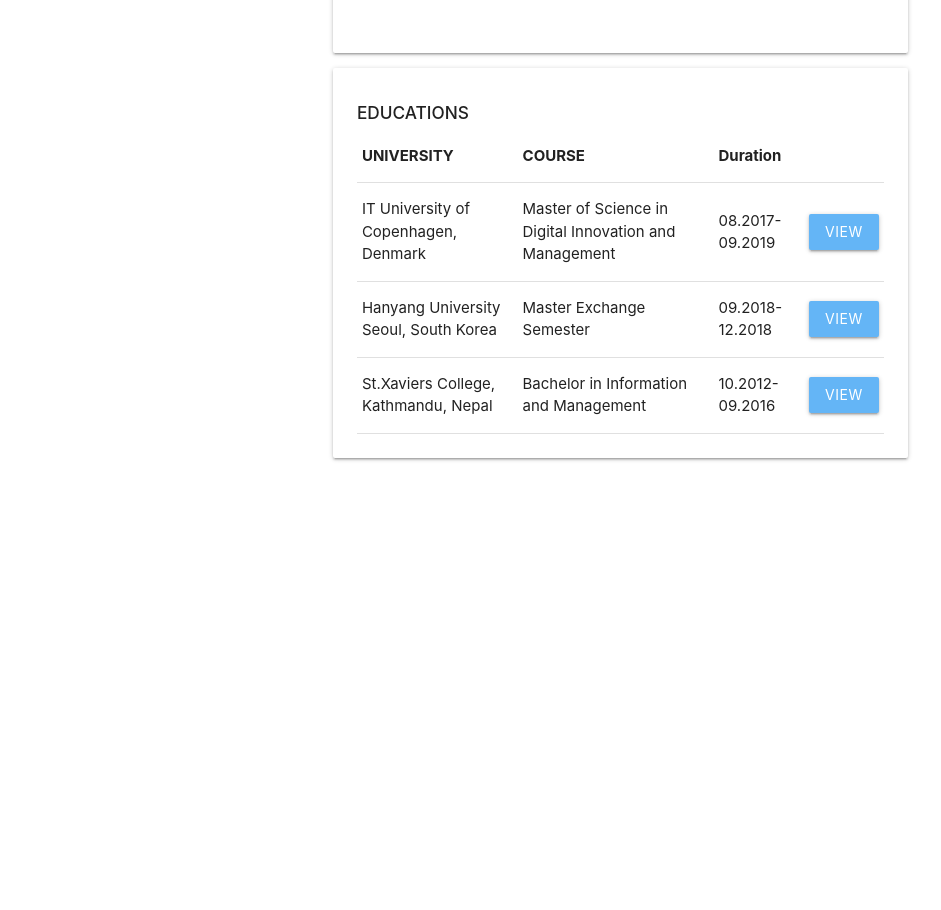
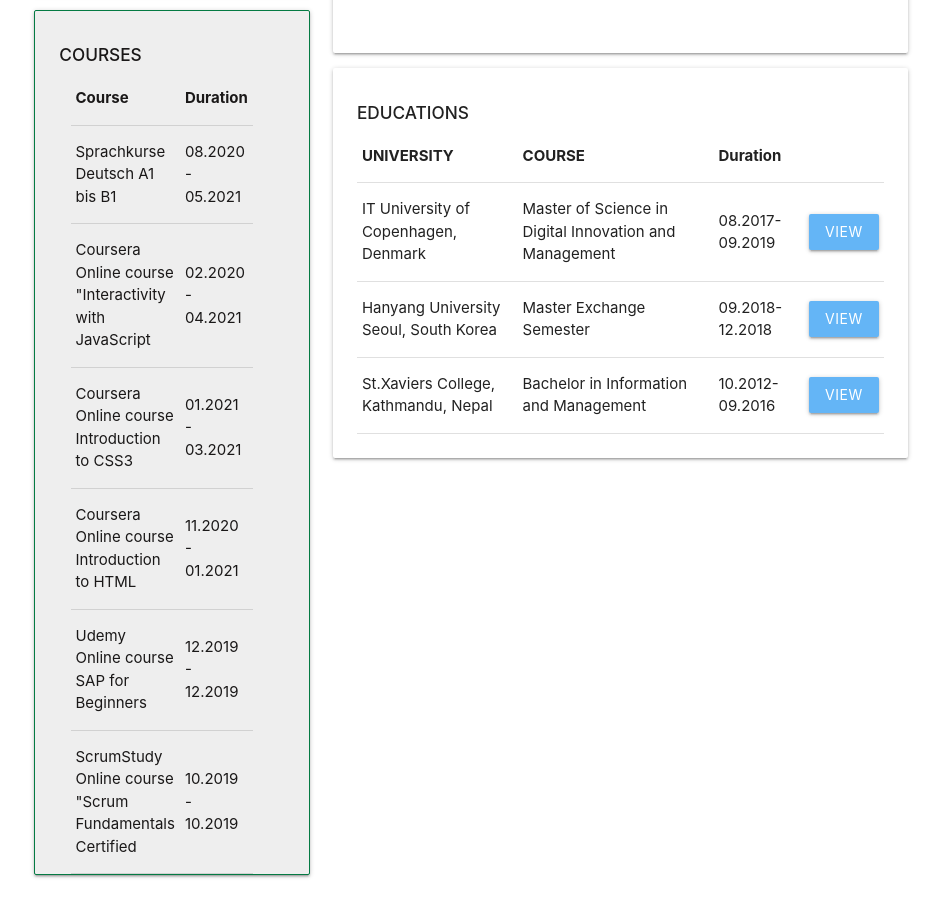
Before and after one commit to Shubhechchha/cv, a React (Create React App) app: page / in a window 1280 px wide. Shown: the part 1060-1970 px from the top of the page, without its empty margins (169-1110 px from the left). Before the commit the page ends 1553 px from the top, so only its background shows below. Built offline with nearby package versions, Linux system fonts and the light colour scheme.

Commit message:
addition of courses

```diff
--- /dev/null
+++ b/src/components/Courses.js
@@ -0,0 +1,93 @@
+import React from 'react';
+
+
+const Courses = () => {
+
+    const CourseList = [
+
+        {
+            id: 1,
+            course :'Sprachkurse Deutsch A1 bis B1',
+            duration :'08.2020 - 05.2021'
+          },
+
+        {
+          id: 2,
+          course :'Coursera Online course "Interactivity with JavaScript',
+          duration :'02.2020 - 04.2021'
+        },
+
+        {
+            id: 3,
+            course :'Coursera Online course Introduction to CSS3',
+            duration :'01.2021 - 03.2021'
+          },
+
+          {
+            id: 4,
+            course :'Coursera Online course Introduction to HTML',
+            duration :'11.2020 - 01.2021'
+          },
+
+          {
+            id: 5,
+            course :'Udemy Online course SAP for Beginners',
+            duration :'12.2019 - 12.2019'
+          },
+
+          {
+            id: 6,
+            course :'ScrumStudy Online course "Scrum Fundamentals Certified',
+            duration :'10.2019 - 10.2019'
+          },
+
+    ]
+
+    return (
+
+    <div>
+        <div className='card grey lighten-3'>
+                <div className='card-content'>
+                    <p>Migrated to Deutschland
+                        (10.2019-07.2020)
+                     </p>
+                </div>
+            </div>
+
+            <div className='card card-custom grey lighten-3' style={{height: '100%', overflow: 'auto'}}>
+            <div className='card-content'>
+            <h6 className='mt-bottom'>
+            <strong>
+                    COURSES
+                </strong>
+            </h6>
+            <div className='col s12 m8 l9'>
+            <table className='highlight'>
+            	    <thead>
+                        <tr>
+                            <th>Course</th>
+                            <th>Duration</th>
+                        </tr>
+                    </thead>
+                    <tbody>
+                    {CourseList.map((c) =>
+                        <React.Fragment key={c.id}>
+                        <tr>
+                         <td>{c.course}</td>
+                         <td>{c.duration}</td>
+                        </tr>
+                    </React.Fragment>
+                     )}
+            </tbody>
+            </table>
+            </div>
+            </div>
+            </div>
+
+
+
+    </div>
+  )
+}
+
+export default Courses
--- a/src/components/Home.js
+++ b/src/components/Home.js
@@ -5,6 +5,7 @@ import Experience from './Experience';
 import Education from './Education';
 import About from './About';
 import Contact from './Contact';
+import Courses from './Courses';
 
 const Home = () => {
   return (
@@ -15,6 +16,7 @@ const Home = () => {
                     <Profile/>
                     <Contact />
                     <Skills/>
+                    <Courses />
 
 
                  </div>
```
